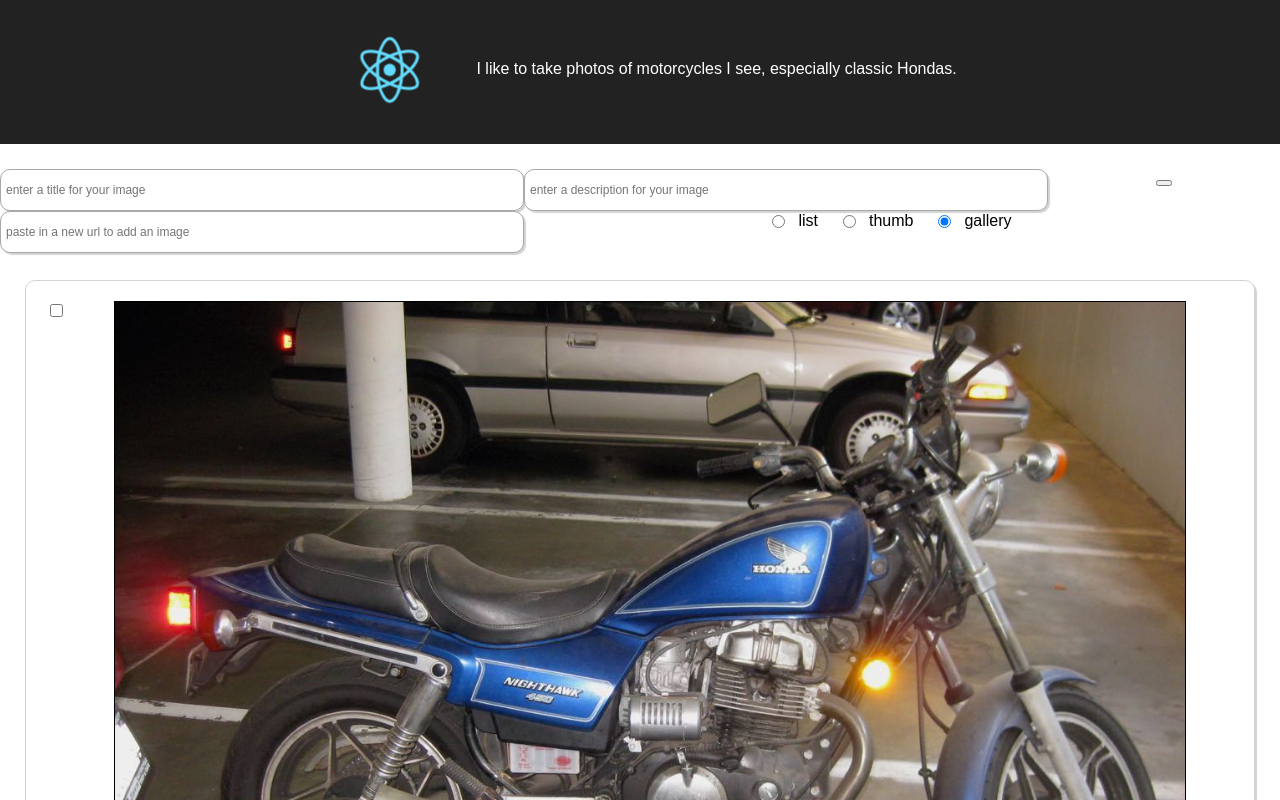
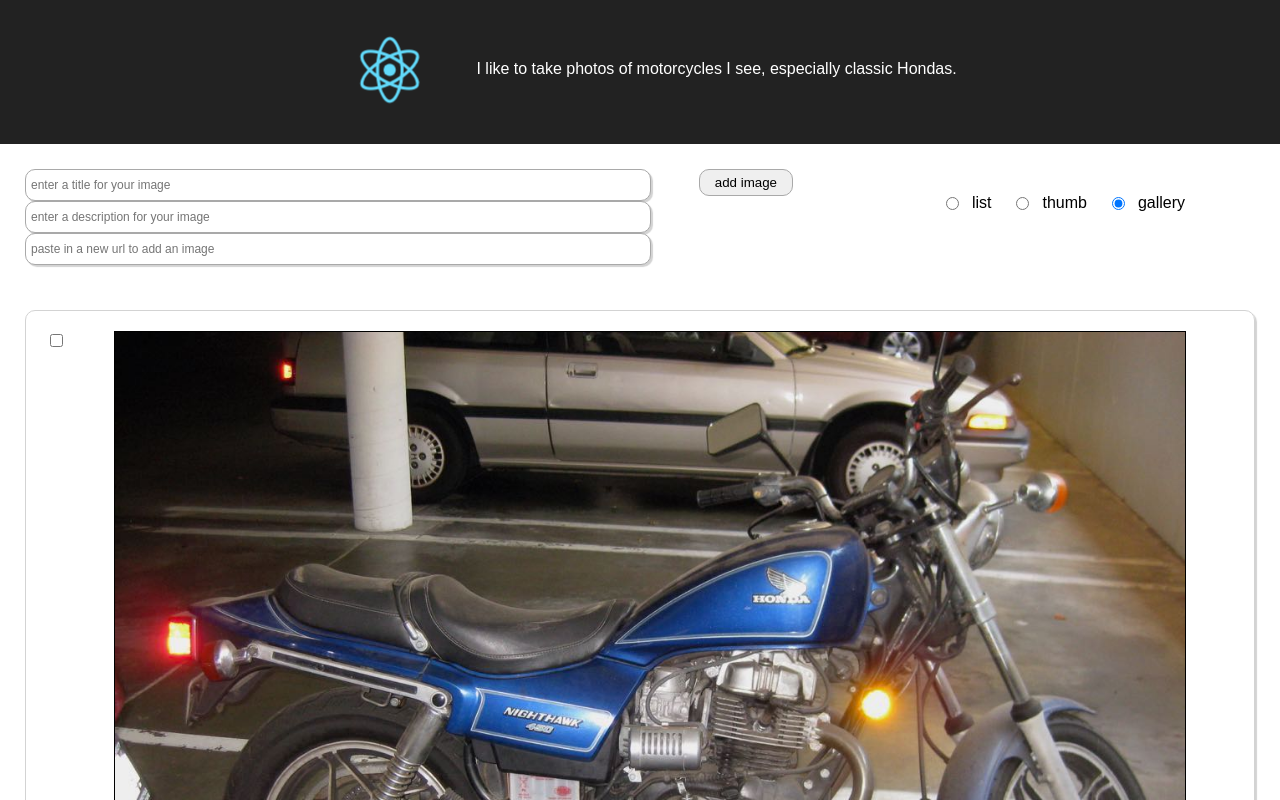
Before and after one commit to cfpdx-401JS-summer-2017/image-gallery, a React (Create React App) app: page / in a window 1280 px wide. Shown: the top 800 px of the page. Built offline with nearby package versions, Linux system fonts and the light colour scheme.

Commit message:
almost done

```diff
--- a/src/App.js
+++ b/src/App.js
@@ -29,21 +29,20 @@ class App extends PureComponent {
   }
 
   handleChangeView(target) {
-    console.log('changeView: ', target.currentView);
     this.setState({ view: target.currentView });
   }
 
-  addImage({ event }) {
-    event.preventDefault();
-    console.log('addImage: ', typeof event, event);
+  addImage = (title, desc, url) => {
     const { motoArray } = this.state;
-    AddNewImage(motoArray, event);
-  }
+    AddNewImage(title, desc, url, motoArray);
+    this.setState({ motoArray: hondas });
+  };
 
   deleteImage(target) {
     console.log('in delete: ', target);
     const { motoArray } = this.state;
     DeleteImage(motoArray, target);
+    this.setState({ motoArray: hondas });
   }
 
   render() {
@@ -59,11 +58,13 @@ class App extends PureComponent {
           </span>
         </div>
         <div>
-          <AddImage onSubmitImage={target => this.addImage({ target })} />
-          <ChooseView
-            view={view}
-            onChangeView={target => this.handleChangeView(target)}
-          />
+          <div className="functionsHeader">
+            <AddImage onSubmitImage={this.addImage} />
+            <ChooseView
+              view={view}
+              onChangeView={target => this.handleChangeView(target)}
+            />
+          </div>
           <View
             hondas={motoArray}
             deleteImage={target => this.deleteImage(target)}
--- a/src/components/AddImage.js
+++ b/src/components/AddImage.js
@@ -10,25 +10,35 @@ export default class AddImage extends PureComponent {
     const { onSubmitImage } = this.props;
     return (
       <div className="addImageForm">
-        <form>
+        <form
+          onSubmit={event => {
+            event.preventDefault();
+            const form = event.target;
+            const { title, desc, url } = form.elements;
+            onSubmitImage(title.value, desc.value, url.value);
+            form.reset();
+          }}>
+          <button type="submit" name="add image">
+            add image
+          </button>
           <input
             type="text"
             className="addImageTextInput"
+            name="title"
             placeholder="enter a title for your image"
           />
           <input
             type="textarea"
             className="addImageTextInput"
-          name="newImage"
+            name="desc"
             placeholder="enter a description for your image"
           />
           <input
             type="text"
             className="addImageTextInput"
-          name="newImage"
+            name="url"
             placeholder="paste in a new url to add an image"
           />
-        <button value="add image" name="add image" onSubmit={target => onSubmitImage({target})}/>
         </form>
       </div>
     );
--- a/src/components/ChooseView.js
+++ b/src/components/ChooseView.js
@@ -12,7 +12,6 @@ export default class ChooseView extends PureComponent {
     const {  onChangeView, view } = this.props;
     return (
       <div className="viewChooserWrap">
-
         {['list', 'thumb', 'gallery'].map((currentView, i) =>
           <div key={i} className="view">
             <span>
--- a/src/components/List.js
+++ b/src/components/List.js
@@ -14,7 +14,7 @@ export default class List extends PureComponent {
         <ul>
           {hondas.map((honda, i) =>
             <li key={i}>
-            <span className="title">{honda.title}</span> <span>{honda.description}</span> <span role="img" aria-label=""><a href="">&#128279;</a></span>
+            <span className="title">{honda.title}</span> <span>{honda.description}</span> <span role="img" aria-label=""><a href={i}>&#128279;</a></span>
             </li>
           )}
         </ul>
--- a/src/components/Thumb.js
+++ b/src/components/Thumb.js
@@ -10,7 +10,7 @@ export default class Thumb extends PureComponent {
   render() {
     const { deleteImage, hondas } = this.props;
     return (
-      <div className="thumbViewWrap">
+      <div className="thumbView">
         {hondas.map((honda, i) =>
           <div key={i}>
             <input type="checkbox" onChange={target => deleteImage(i)} />
--- a/src/index.css
+++ b/src/index.css
@@ -48,22 +48,48 @@ span {
 input {
   float: left;
 }
+div {
+}
+
+.functionsHeader {
+  width: 100%;
+  float: left;
+  margin-bottom: 25px;
+}
+
+.addImageForm {
+  width: 60%;
+  display: inline-block;
+  float: left;
+  margin: 0 0 0 25px;
+}
 
 .addImageTextInput {
-  width: 40%;
-  height: 30px;
+  width: 80%;
+  height: 20px;
   border-radius: 10px;
   border: 1px solid darkgrey;
   padding: 5px;
   font-size: .75rem;
   box-shadow: lightgrey 2px 2px 1px;
+}
+button {
+  margin: 0 0 0 0;
+  float: right;
+  padding: 5px 15px;
+  border-radius: 10px;
+  border: 1px solid darkgrey;
+}
 
+button:hover {
+  background-color: orange;
 }
 
 .viewChooserWrap {
   border: 0;
-  padding: 25px;
-  margin-bottom: 25px;
+  width: 30%;
+  float: right;
+  margin: 25px 25px 25px 0;
 }
 
 .view {
@@ -74,6 +100,7 @@ input {
 
 .galleryView {
   padding: 0 25px 25px 25px;
+  float: left;
 }
 
 .galleryView > div {
@@ -89,13 +116,13 @@ input {
   background-color: lightgrey;
 }
 
-.thumbViewWrap {
+.thumbView {
   padding: 0 25px 25px 25px;
   width: 90%;
   float: right;
 }
 
-.thumbViewWrap > div {
+.thumbView > div {
   width: 130px;
   height: 150px;
   padding: 8px;
@@ -106,11 +133,11 @@ input {
   box-shadow: lightgrey 2px 2px 1px;
 }
 
-.thumbViewWrap > div input {
+.thumbView > div input {
   margin: 0 5px 0 0;
 }
 
-.thumbViewWrap .title {
+.thumbView .title {
   width: 100%;
   padding: 0;
   margin: 6px 0;
--- a/src/services/imageService.js
+++ b/src/services/imageService.js
@@ -18,15 +18,16 @@ export function DefaultImages(hondas) {
   }
 }
 
-export function AddNewImage(hondas, imageName) {
-  console.log('in AddImage: ', hondas, imageName);
-  // add an image from a pasted-in url
+export function AddNewImage(title, desc, url, hondas) {
+  console.log('in AddImage: ', title, desc, url, hondas);
+  const newImage = {title: title, description: desc, url: url}
+  return hondas.push(newImage);
 }
 
 export function DeleteImage(hondas, selectedIndex) {
-  console.log('in Delete: ', hondas, selectedIndex);
-  const index = hondas.indexOf(selectedIndex);
+  console.log('in Delete: ', hondas[1], selectedIndex);
+  const index = hondas.indexOf(hondas[selectedIndex]);
+  console.log(index, selectedIndex);
   if (index === -1) return hondas;
-
   return [...hondas.slice(0, index), ...hondas.slice(index + 1)];
 }
```
Also changed, not shown: 1 other file (tests, documents, lock files or other folders). Lines whose indentation alone changed are shown as unchanged.
